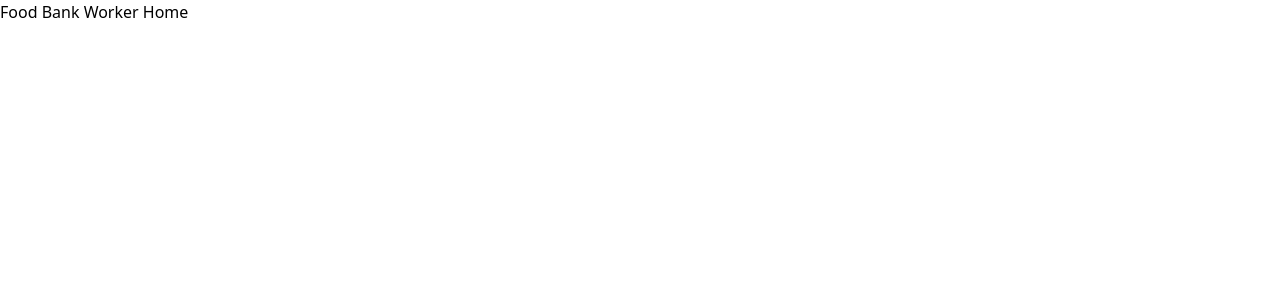
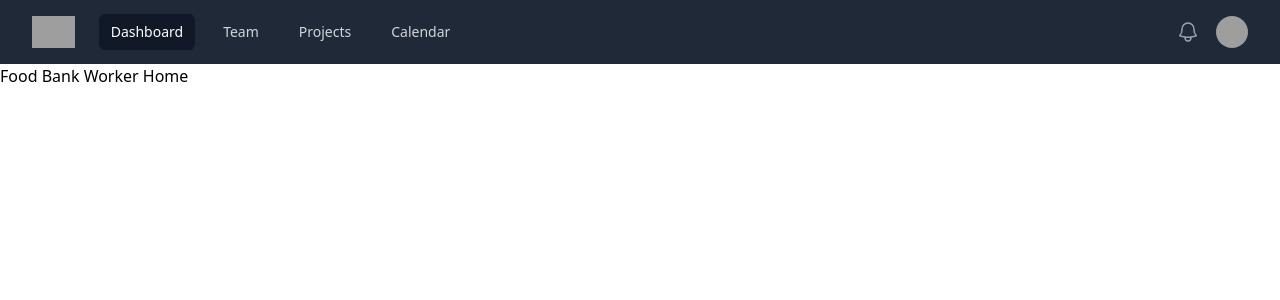
Before and after one commit to rajagoat/earth-day-c2g, a Next.js app in the folder frontend/: page /foodbank in a window 1280 px wide. Shown: the top 300 px of the page. Built offline with nearby package versions, Linux system fonts and the light colour scheme; grey boxes are pictures that could not be loaded.

Commit message:
added template navbar

```diff
--- a/frontend/components/Navbar.js
+++ b/frontend/components/Navbar.js
@@ -1,9 +1,155 @@
-const Navbar = () => {
-    return (
-        <div>
-            Navbar Component
-        </div>
-    );
+import { Fragment } from 'react'
+import { Disclosure, Menu, Transition } from '@headlessui/react'
+import { Bars3Icon, BellIcon, XMarkIcon } from '@heroicons/react/24/outline'
+
+const navigation = [
+  { name: 'Dashboard', href: '#', current: true },
+  { name: 'Team', href: '#', current: false },
+  { name: 'Projects', href: '#', current: false },
+  { name: 'Calendar', href: '#', current: false },
+]
+
+function classNames(...classes) {
+  return classes.filter(Boolean).join(' ')
 }
 
-export default Navbar;
+export default function Navbar() {
+  return (
+    <Disclosure as="nav" className="bg-gray-800">
+      {({ open }) => (
+        <>
+          <div className="mx-auto max-w-7xl px-2 sm:px-6 lg:px-8">
+            <div className="relative flex h-16 items-center justify-between">
+              <div className="absolute inset-y-0 left-0 flex items-center sm:hidden">
+                {/* Mobile menu button*/}
+                <Disclosure.Button className="inline-flex items-center justify-center rounded-md p-2 text-gray-400 hover:bg-gray-700 hover:text-white focus:outline-none focus:ring-2 focus:ring-inset focus:ring-white">
+                  <span className="sr-only">Open main menu</span>
+                  {open ? (
+                    <XMarkIcon className="block h-6 w-6" aria-hidden="true" />
+                  ) : (
+                    <Bars3Icon className="block h-6 w-6" aria-hidden="true" />
+                  )}
+                </Disclosure.Button>
+              </div>
+              <div className="flex flex-1 items-center justify-center sm:items-stretch sm:justify-start">
+                <div className="flex flex-shrink-0 items-center">
+                  <img
+                    className="block h-8 w-auto lg:hidden"
+                    src="https://tailwindui.com/img/logos/mark.svg?color=indigo&shade=500"
+                    alt="Your Company"
+                  />
+                  <img
+                    className="hidden h-8 w-auto lg:block"
+                    src="https://tailwindui.com/img/logos/mark.svg?color=indigo&shade=500"
+                    alt="Your Company"
+                  />
+                </div>
+                <div className="hidden sm:ml-6 sm:block">
+                  <div className="flex space-x-4">
+                    {navigation.map((item) => (
+                      <a
+                        key={item.name}
+                        href={item.href}
+                        className={classNames(
+                          item.current ? 'bg-gray-900 text-white' : 'text-gray-300 hover:bg-gray-700 hover:text-white',
+                          'px-3 py-2 rounded-md text-sm font-medium'
+                        )}
+                        aria-current={item.current ? 'page' : undefined}
+                      >
+                        {item.name}
+                      </a>
+                    ))}
+                  </div>
+                </div>
+              </div>
+              <div className="absolute inset-y-0 right-0 flex items-center pr-2 sm:static sm:inset-auto sm:ml-6 sm:pr-0">
+                <button
+                  type="button"
+                  className="rounded-full bg-gray-800 p-1 text-gray-400 hover:text-white focus:outline-none focus:ring-2 focus:ring-white focus:ring-offset-2 focus:ring-offset-gray-800"
+                >
+                  <span className="sr-only">View notifications</span>
+                  <BellIcon className="h-6 w-6" aria-hidden="true" />
+                </button>
+
+                {/* Profile dropdown */}
+                <Menu as="div" className="relative ml-3">
+                  <div>
+                    <Menu.Button className="flex rounded-full bg-gray-800 text-sm focus:outline-none focus:ring-2 focus:ring-white focus:ring-offset-2 focus:ring-offset-gray-800">
+                      <span className="sr-only">Open user menu</span>
+                      <img
+                        className="h-8 w-8 rounded-full"
+                        src="https://images.unsplash.com/photo-1472099645785-5658abf4ff4e?ixlib=rb-1.2.1&ixid=eyJhcHBfaWQiOjEyMDd9&auto=format&fit=facearea&facepad=2&w=256&h=256&q=80"
+                        alt=""
+                      />
+                    </Menu.Button>
+                  </div>
+                  <Transition
+                    as={Fragment}
+                    enter="transition ease-out duration-100"
+                    enterFrom="transform opacity-0 scale-95"
+                    enterTo="transform opacity-100 scale-100"
+                    leave="transition ease-in duration-75"
+                    leaveFrom="transform opacity-100 scale-100"
+                    leaveTo="transform opacity-0 scale-95"
+                  >
+                    <Menu.Items className="absolute right-0 z-10 mt-2 w-48 origin-top-right rounded-md bg-white py-1 shadow-lg ring-1 ring-black ring-opacity-5 focus:outline-none">
+                      <Menu.Item>
+                        {({ active }) => (
+                          <a
+                            href="#"
+                            className={classNames(active ? 'bg-gray-100' : '', 'block px-4 py-2 text-sm text-gray-700')}
+                          >
+                            Your Profile
+                          </a>
+                        )}
+                      </Menu.Item>
+                      <Menu.Item>
+                        {({ active }) => (
+                          <a
+                            href="#"
+                            className={classNames(active ? 'bg-gray-100' : '', 'block px-4 py-2 text-sm text-gray-700')}
+                          >
+                            Settings
+                          </a>
+                        )}
+                      </Menu.Item>
+                      <Menu.Item>
+                        {({ active }) => (
+                          <a
+                            href="#"
+                            className={classNames(active ? 'bg-gray-100' : '', 'block px-4 py-2 text-sm text-gray-700')}
+                          >
+                            Sign out
+                          </a>
+                        )}
+                      </Menu.Item>
+                    </Menu.Items>
+                  </Transition>
+                </Menu>
+              </div>
+            </div>
+          </div>
+
+          <Disclosure.Panel className="sm:hidden">
+            <div className="space-y-1 px-2 pt-2 pb-3">
+              {navigation.map((item) => (
+                <Disclosure.Button
+                  key={item.name}
+                  as="a"
+                  href={item.href}
+                  className={classNames(
+                    item.current ? 'bg-gray-900 text-white' : 'text-gray-300 hover:bg-gray-700 hover:text-white',
+                    'block px-3 py-2 rounded-md text-base font-medium'
+                  )}
+                  aria-current={item.current ? 'page' : undefined}
+                >
+                  {item.name}
+                </Disclosure.Button>
+              ))}
+            </div>
+          </Disclosure.Panel>
+        </>
+      )}
+    </Disclosure>
+  )
+}
--- a/frontend/pages/farmer/index.js
+++ b/frontend/pages/farmer/index.js
@@ -1,6 +1,9 @@
+import Navbar from "../../components/Navbar";
+
 const Home = () => {
     return (
         <div>
+            <Navbar />
             <h1>Farmer Home</h1>
         </div>
     );
--- a/frontend/pages/foodbank/index.js
+++ b/frontend/pages/foodbank/index.js
@@ -1,6 +1,9 @@
+import Navbar from "../../components/Navbar";
+
 const Home = () => {
     return (
         <div>
+            <Navbar />
             Food Bank Worker Home
         </div>
     );
--- a/frontend/pages/gleaner/index.js
+++ b/frontend/pages/gleaner/index.js
@@ -1,6 +1,9 @@
+import Navbar from "../../components/Navbar";
+
 const Home = () => {
     return (
         <div>
+            <Navbar />
             <h1>Gleaner home</h1>
         </div>
     );
```
